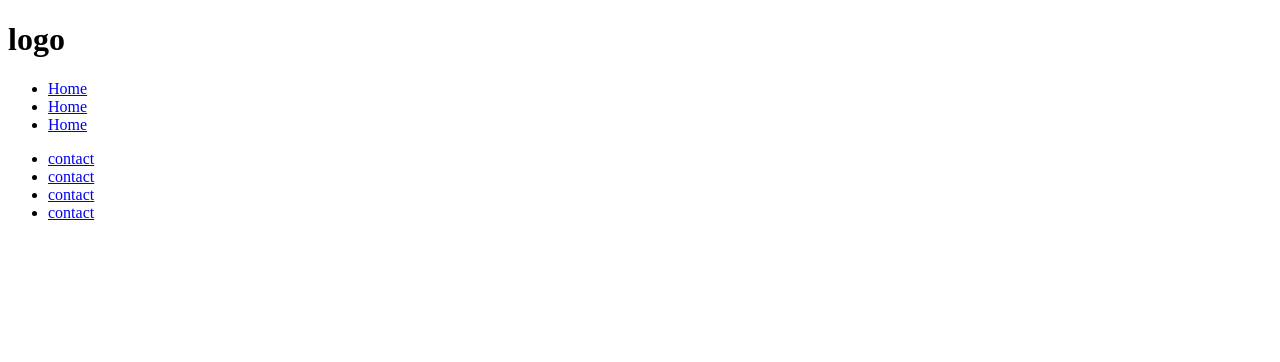
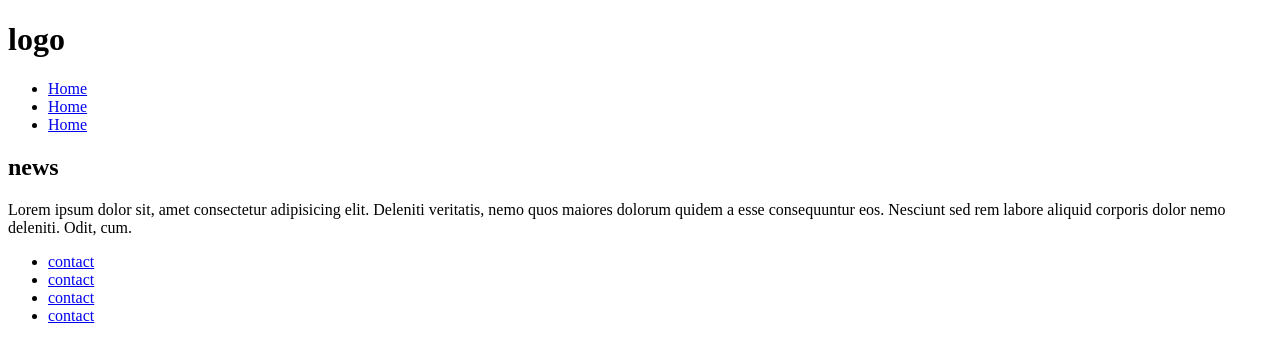
Before and after one commit to mariam58/my-git-project, a plain HTML site: page index.html in a window 1280 px wide. Drawn offline with Linux system fonts and the light colour scheme.

Commit message:
add news section

```diff
--- a/index.html
+++ b/index.html
@@ -2,25 +2,33 @@
 <html lang="en">
   <head>
     <meta charset="UTF-8" />
-    <meta name="viewport" content="width=device-width, initial-scale=1.0" />
+    <meta
+      name="viewport"
+      content="width=device-width, initial-scale=1.0"
+    />
     <title>Document</title>
   </head>
   <body>
     <header>
-        <h1>logo</h1>
-        <nav>
+      <h1>logo</h1>
+      <nav>
         <ul>
           <li>
             <a href="#">Home</a>
           </li>
           <li>
             <a href="#">Home</a>
-          </li><li>
+          </li>
+          <li>
             <a href="#">Home</a>
           </li>
         </ul>
-        </nav>
+      </nav>
     </header>
+    <main><section>
+      <h2>news</h2>
+      <p>Lorem ipsum dolor sit, amet consectetur adipisicing elit. Deleniti veritatis, nemo quos maiores dolorum quidem a esse consequuntur eos. Nesciunt sed rem labore aliquid corporis dolor nemo deleniti. Odit, cum.</p>
+    </section></main>
     <footer>
       <nav>
         <ul>
```
